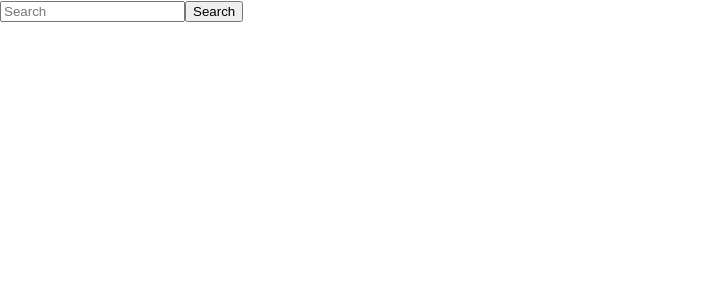
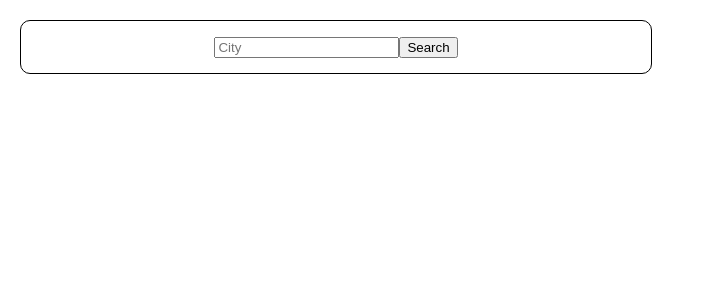
Before and after one commit to NChornenka/weather-react, a React (Create React App) app: page / in a window 1280 px wide. Shown: the top 300 px of the page, without its empty margins (0-715 px from the left). Built offline with nearby package versions, Linux system fonts and the light colour scheme.

Commit message:
Added css

```diff
--- a/src/Search.css
+++ b/src/Search.css
@@ -0,0 +1,23 @@
+.search {
+    padding: 15px;
+    max-width: 600px;
+    border: 1px solid black;
+    border-radius: 10px;
+    display: flex;
+    flex-direction: column;
+    align-items: center;
+}
+
+
+.search-form {
+    justify-content: center;
+    align-items: center;
+}
+
+h1 {
+    text-align: center;
+}
+
+.text li {
+    list-style: none;
+}
--- a/src/Search.js
+++ b/src/Search.js
@@ -1,5 +1,5 @@
 import React, { useState } from "react";
-import "./Search.css";
+import './Search.css';
 import axios from "axios";
 // import bootsrtap from "bootstrap";
 
@@ -10,7 +10,6 @@ export default function Search() {
 
   function updateCity(event) {
     setCity(event.target.value);
-    console.log(city);
   }
 
   function showTemperature(response) {
@@ -30,14 +29,13 @@ export default function Search() {
     let units = "metric";
     let apiUrl = `https://api.openweathermap.org/data/2.5/weather?q=${city}&appid=${apiKey}&units=${units}`;
     axios.get(apiUrl).then(showTemperature);
-
-  }
+     }
   let form = (
-    <form className="d-flex" role="search" onSubmit={handleSubmit}>
+    <form className="search-form" role="search" onSubmit={handleSubmit}>
       <input
         className="form-control me-2"
-        type="search"
-        placeholder="Search"
+        type="text"
+        placeholder="City"
         aria-label="Search"
         onChange={updateCity}
       />
@@ -48,7 +46,7 @@ export default function Search() {
   );
 
   let text = (
-    <div>
+    <div className="text">
       <h1>{weather.header}</h1>
       <ul>
         <li>Temperature: {weather.temperature} °C </li>
@@ -61,12 +59,12 @@ export default function Search() {
 
   if (loaded) {
     return (
-      <div className="Search">
+      <div className="search">
         <div>{form}</div>
         <div>{text}</div>
       </div>
     );
   } else {
-    return <div>{form}</div>;
+    return <div className="search">{form}</div>;
   }
 }
--- a/src/index.css
+++ b/src/index.css
@@ -1,5 +1,5 @@
 body {
-  margin: 0;
+  margin: 20px;
   font-family: -apple-system, BlinkMacSystemFont, 'Segoe UI', 'Roboto', 'Oxygen',
     'Ubuntu', 'Cantarell', 'Fira Sans', 'Droid Sans', 'Helvetica Neue',
     sans-serif;
```
